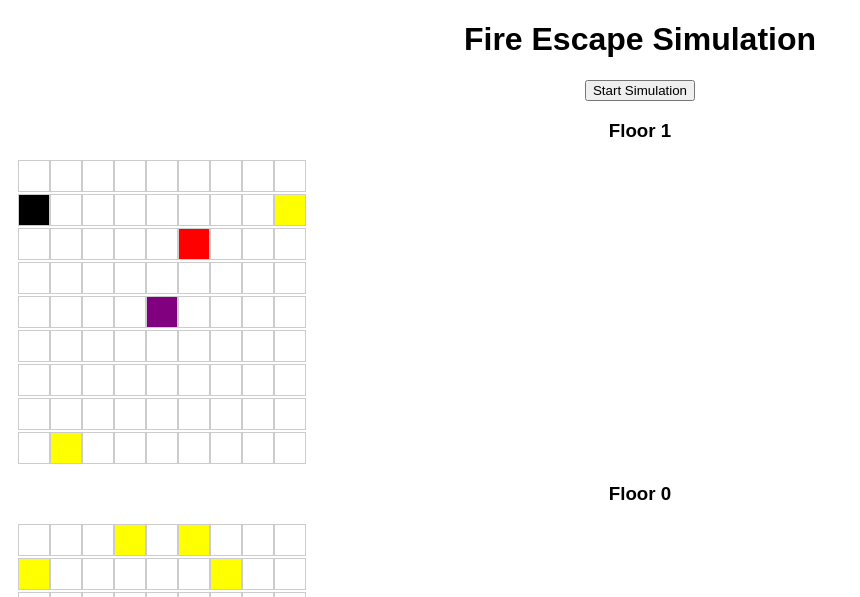
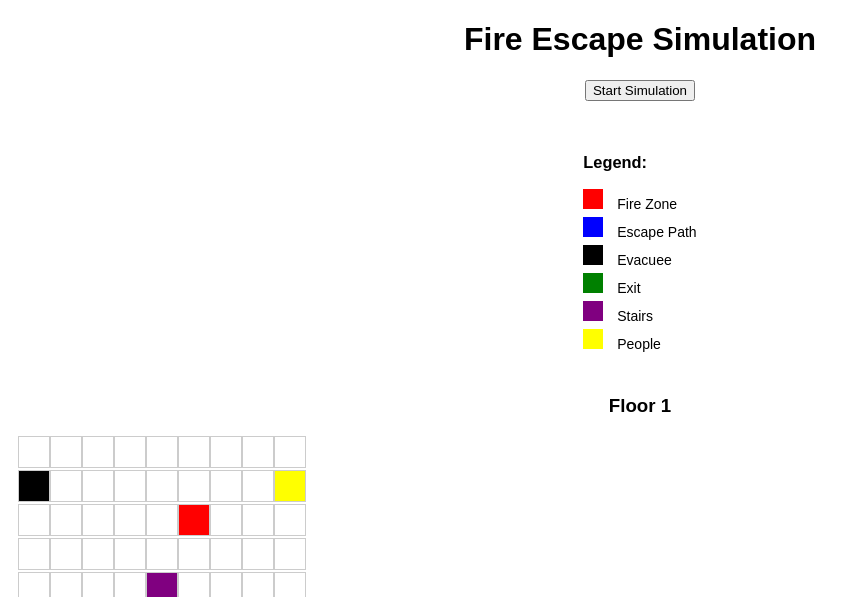
Before and after one commit to hohohozy/INNOLAB_EscapeSimulator, a Flask app: page / in a window 1280 px wide. Shown: the top 597 px of the page, without its empty margins (0-860 px from the left). Run offline with Flask 2, Linux system fonts and the light colour scheme.

Commit message:
Update index.html

```diff
--- a/templates/index.html
+++ b/templates/index.html
@@ -24,12 +24,38 @@
         .exit { background-color: green; }
         .stair { background-color: purple; }
         .person { background-color: yellow; }
+        .legend {
+            text-align: left;
+            margin: 20px auto;
+            display: inline-block;
+            font-size: 14px;
+        }
+        .legend div {
+            margin: 5px 0;
+        }
+        .color-box {
+            width: 20px;
+            height: 20px;
+            display: inline-block;
+            margin-right: 10px;
+        }
     </style>
 </head>
 <body>
     <h1>Fire Escape Simulation</h1>
     <button onclick="simulateStep()">Start Simulation</button>
     <p id="status"></p>
+
+    <!-- Legend to explain color meanings -->
+    <div class="legend">
+        <h3>Legend:</h3>
+        <div><span class="color-box" style="background-color: red;"></span> Fire Zone</div>
+        <div><span class="color-box" style="background-color: blue;"></span> Escape Path</div>
+        <div><span class="color-box" style="background-color: black;"></span> Evacuee</div>
+        <div><span class="color-box" style="background-color: green;"></span> Exit</div>
+        <div><span class="color-box" style="background-color: purple;"></span> Stairs</div>
+        <div><span class="color-box" style="background-color: yellow;"></span> People</div>
+    </div>
 
     {% for floor in range(floor_count|int - 1, -1, -1) %}
     <div class="floor">
```
